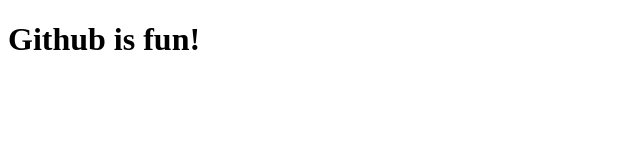
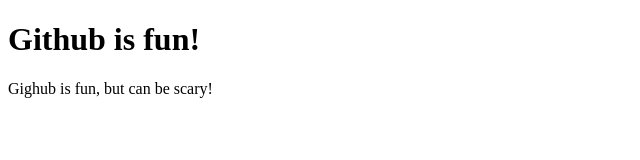
Before and after one commit to NolanHovis/intermediate-css-2, a plain HTML site: page index.html in a window 1280 px wide. Shown: the whole page, without its empty margins (0-640 px from the left). Drawn offline with Linux system fonts and the light colour scheme.

Commit message:
Added paragraph

```diff
--- a/index.html
+++ b/index.html
@@ -7,5 +7,6 @@
   </head>
   <body>
     <h1>Github is fun!</h1>
+    <p>Gighub is fun, but can be scary!</p>
   </body>
 </html>
```
